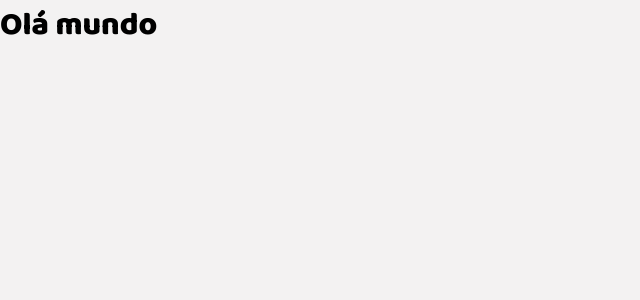
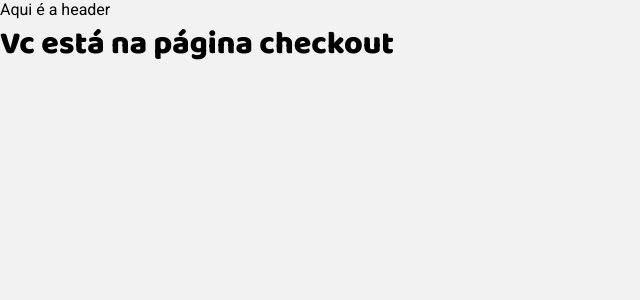
Before and after one commit to gabrieldiasss/coffeedelivery, a React (Vite) app: page /checkout in a window 1280 px wide. Shown: the top 300 px of the page, without its empty margins (0-640 px from the left). Built offline with nearby package versions, Linux system fonts and the light colour scheme.

Commit message:
settings routes

```diff
--- a/package.json
+++ b/package.json
@@ -12,6 +12,7 @@
     "@types/styled-components": "^5.1.26",
     "react": "^18.2.0",
     "react-dom": "^18.2.0",
+    "react-router-dom": "^6.9.0",
     "styled-components": "^5.3.9"
   },
   "devDependencies": {
--- a/src/App.tsx
+++ b/src/App.tsx
@@ -1,13 +1,17 @@
 import { defaultTheme } from "./styles/theme/default"
 import { ThemeProvider } from "styled-components"
 import { GlobalStyle } from "./styles/global"
+import { Router } from "./Router"
+import { BrowserRouter } from 'react-router-dom'
 
 export function App() {
 
   return (
     <ThemeProvider theme={defaultTheme}>
       <GlobalStyle />
-        <h1>Olá mundo</h1>
+      <BrowserRouter>
+        <Router />
+      </BrowserRouter>
     </ThemeProvider>
   )
 }
--- /dev/null
+++ b/src/Router.tsx
@@ -0,0 +1,15 @@
+import { Routes, Route } from 'react-router-dom'
+import { DefaultLayout } from './layouts/DefaultLayout'
+import { Checkout } from './pages/Checkout'
+import { Home } from './pages/Home'
+
+export function Router() {
+    return (
+        <Routes>
+            <Route path="/" element={<DefaultLayout />}>
+                <Route path="/" element={<Home />} />
+                <Route path="/checkout" element={<Checkout />} />
+            </Route>
+        </Routes>
+    )
+}
--- /dev/null
+++ b/src/components/Header/index.tsx
@@ -0,0 +1,7 @@
+export function Header() {
+    return (
+        <header>
+            Aqui é a header
+        </header>
+    )
+}
--- /dev/null
+++ b/src/components/Header/styles.ts
@@ -0,0 +1,5 @@
+import styled from 'styled-components';
+
+export const Container = styled.header`
+
+`
--- /dev/null
+++ b/src/layouts/DefaultLayout.tsx
@@ -0,0 +1,12 @@
+import { Header } from "../components/Header";
+import { Outlet } from 'react-router-dom'
+
+export function DefaultLayout() {
+    return (
+        <div>
+            <Header />
+
+            <Outlet />
+        </div>
+    )
+}
--- /dev/null
+++ b/src/layouts/styles.ts
@@ -0,0 +1,5 @@
+import styled from "styled-components";
+
+export const LayoutContainer = styled.div`
+
+`
--- /dev/null
+++ b/src/pages/Checkout/index.tsx
@@ -0,0 +1,5 @@
+export function Checkout() {
+    return (
+        <h1>Vc está na página checkout</h1>
+    )
+}
--- /dev/null
+++ b/src/pages/Checkout/styles.ts
@@ -0,0 +1,5 @@
+import styled from "styled-components";
+
+export const Container = styled.div`
+
+`
--- /dev/null
+++ b/src/pages/Home/index.tsx
@@ -0,0 +1,5 @@
+export function Home() {
+    return (
+        <h1>Vc está na página Home</h1>
+    )
+}
--- /dev/null
+++ b/src/pages/Home/styles.ts
@@ -0,0 +1,5 @@
+import styled from "styled-components";
+
+export const Container = styled.div`
+
+`
```
Also changed, not shown: 2 other files (tests, documents, lock files or other folders).
